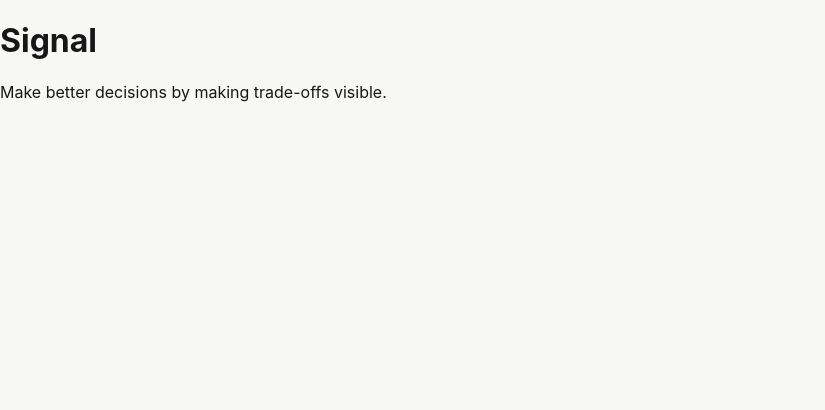
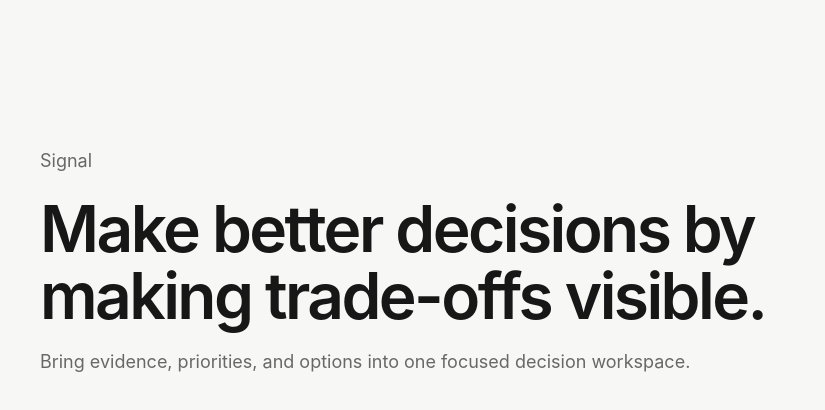
Before and after one commit to Bhanuprakash4545/acdyon-signal, a React (Vite) app: page / in a window 1280 px wide. Shown: the top 410 px of the page, without its empty margins (0-825 px from the left). Built offline with nearby package versions, Linux system fonts and the light colour scheme.

Commit message:
design: add Signal design tokens

```diff
--- a/src/App.tsx
+++ b/src/App.tsx
@@ -1,8 +1,18 @@
 function App() {
   return (
     <main>
-      <h1>Signal</h1>
-      <p>Make better decisions by making trade-offs visible.</p>
+      <div className="container">
+        <section>
+          <p>Signal</p>
+
+          <h1>Make better decisions by making trade-offs visible.</h1>
+
+          <p>
+            Bring evidence, priorities, and options into one focused decision
+            workspace.
+          </p>
+        </section>
+      </div>
     </main>
   );
 }
--- a/src/index.css
+++ b/src/index.css
@@ -1,15 +1,4 @@
-:root {
-  font-family:
-    Inter, system-ui, -apple-system, BlinkMacSystemFont, "Segoe UI", sans-serif;
-
-  color: #171717;
-  background: #f7f7f5;
-
-  font-synthesis: none;
-  text-rendering: optimizeLegibility;
-  -webkit-font-smoothing: antialiased;
-  -moz-osx-font-smoothing: grayscale;
-}
+@import "./styles/tokens.css";
 
 * {
   box-sizing: border-box;
@@ -23,6 +12,16 @@ body {
   margin: 0;
   min-width: 320px;
   min-height: 100vh;
+
+  background: var(--color-background);
+  color: var(--color-text);
+
+  font-family: var(--font-sans);
+  font-synthesis: none;
+  text-rendering: optimizeLegibility;
+
+  -webkit-font-smoothing: antialiased;
+  -moz-osx-font-smoothing: grayscale;
 }
 
 button,
@@ -33,3 +32,66 @@ input {
 button {
   cursor: pointer;
 }
+
+a {
+  color: inherit;
+  text-decoration: none;
+}
+
+img {
+  display: block;
+  max-width: 100%;
+}
+
+/* ADD IT HERE */
+.container {
+  width: min(
+    calc(100% - (var(--page-padding) * 2)),
+    var(--container-max)
+  );
+
+  margin-inline: auto;
+}
+
+/* Reduced motion */
+@media (prefers-reduced-motion: reduce) {
+  html {
+    scroll-behavior: auto;
+  }
+
+  *,
+  *::before,
+  *::after {
+    animation-duration: 0.01ms !important;
+    animation-iteration-count: 1 !important;
+    transition-duration: 0.01ms !important;
+  }
+}
+
+/* Mobile */
+@media (max-width: 640px) {
+  :root {
+    --page-padding: 1rem;
+  }
+}
+
+/* Temporary typography test */
+section {
+  padding-block: var(--space-32);
+}
+
+h1 {
+  max-width: 800px;
+  margin: var(--space-4) 0;
+
+  font-size: var(--text-5xl);
+  font-weight: var(--weight-semibold);
+  line-height: var(--leading-tight);
+  letter-spacing: -0.04em;
+}
+
+p {
+  color: var(--color-text-secondary);
+  font-size: var(--text-lg);
+  line-height: var(--leading-relaxed);
+}
--- /dev/null
+++ b/src/styles/tokens.css
@@ -0,0 +1,80 @@
+:root {
+  /* Colors */
+  --color-background: #f7f7f5;
+  --color-surface: #ffffff;
+  --color-surface-muted: #f1f1ee;
+
+  --color-text: #171717;
+  --color-text-secondary: #686868;
+  --color-text-muted: #929292;
+
+  --color-border: #e7e7e3;
+  --color-border-strong: #d9d9d4;
+
+  --color-accent: #3157ff;
+  --color-accent-hover: #2548e8;
+  --color-accent-soft: #eef1ff;
+
+  --color-white: #ffffff;
+
+  /* Typography */
+  --font-sans:
+    Inter, system-ui, -apple-system, BlinkMacSystemFont, "Segoe UI", sans-serif;
+
+  --text-xs: 0.75rem;
+  --text-sm: 0.875rem;
+  --text-md: 1rem;
+  --text-lg: 1.125rem;
+  --text-xl: 1.25rem;
+  --text-2xl: 1.5rem;
+  --text-3xl: 2rem;
+  --text-4xl: 2.625rem;
+  --text-5xl: 4rem;
+
+  --leading-tight: 1.05;
+  --leading-snug: 1.2;
+  --leading-normal: 1.5;
+  --leading-relaxed: 1.7;
+
+  --weight-regular: 400;
+  --weight-medium: 500;
+  --weight-semibold: 600;
+  --weight-bold: 700;
+
+  /* Spacing */
+  --space-1: 0.25rem;
+  --space-2: 0.5rem;
+  --space-3: 0.75rem;
+  --space-4: 1rem;
+  --space-5: 1.25rem;
+  --space-6: 1.5rem;
+  --space-8: 2rem;
+  --space-10: 2.5rem;
+  --space-12: 3rem;
+  --space-16: 4rem;
+  --space-20: 5rem;
+  --space-24: 6rem;
+  --space-32: 8rem;
+
+  /* Layout */
+  --container-max: 1200px;
+  --page-padding: 1.5rem;
+
+  /* Radius */
+  --radius-sm: 0.5rem;
+  --radius-md: 0.75rem;
+  --radius-lg: 1rem;
+  --radius-xl: 1.25rem;
+
+  /* Shadows */
+  --shadow-sm: 0 1px 2px rgb(0 0 0 / 0.04);
+  --shadow-md: 0 8px 30px rgb(0 0 0 / 0.06);
+  --shadow-lg: 0 20px 60px rgb(0 0 0 / 0.08);
+
+  /* Motion */
+  --duration-fast: 150ms;
+  --duration-normal: 250ms;
+  --duration-slow: 400ms;
+
+  --ease-standard: cubic-bezier(0.2, 0, 0, 1);
+}
```
